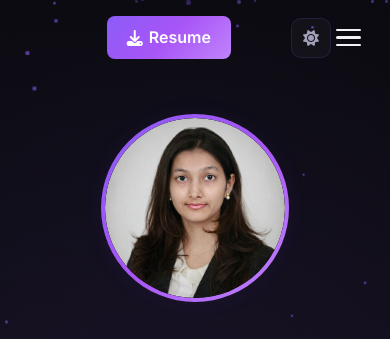
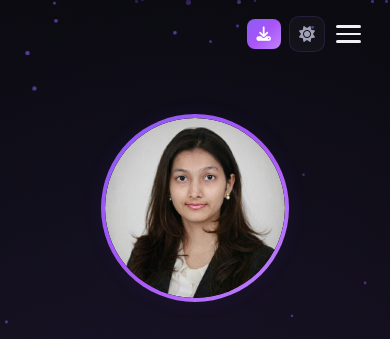
Before and after one commit to Harshili21/harshili21.github.io, a plain HTML site: page index.html in a window 390 px wide. Shown: the top 339 px of the page. Drawn offline with Linux system fonts and the light colour scheme.

Commit message:
Enhance mobile responsiveness for top navigation bar

```diff
--- a/index.html
+++ b/index.html
@@ -46,7 +46,7 @@
                 <li><a href="#achievements" class="nav-link">Achievements</a></li>
                 <li><a href="#contact" class="nav-link">Contact</a></li>
             </ul>
-            <a href="./assets/Harshili_Patni_Resume.pdf" download class="resume-btn"><i class="fas fa-download"></i> Resume</a>
+            <a href="./assets/Harshili_Patni_Resume.pdf" download class="resume-btn"><i class="fas fa-download"></i> <span class="resume-text">Resume</span></a>
             <button id="themeToggle" class="theme-toggle" aria-label="Toggle theme">
                 <i class="fas fa-sun" id="themeIcon"></i>
             </button>
--- a/style.css
+++ b/style.css
@@ -1400,7 +1400,18 @@ ul {
         --section-padding: 70px 0;
     }
 
+    .resume-btn {
+        margin-right: 15px;
+        padding: 6px 14px !important;
+        font-size: 0.9rem;
+    }
+
+    .theme-toggle {
+        margin-right: 10px;
+    }
+
     .nav-links {
+        margin-left: 0;
         position: fixed;
         top: 0;
         right: -100%;
@@ -1471,6 +1482,21 @@ ul {
         --section-padding: 55px 0;
     }
 
+    .resume-text {
+        display: none;
+    }
+
+    .resume-btn {
+        margin-right: 8px;
+        padding: 8px 10px !important;
+    }
+
+    .theme-toggle {
+        width: 36px;
+        height: 36px;
+        margin-right: 6px;
+    }
+
     .hero {
         padding-top: 70px;
         padding-left: 16px;
```
